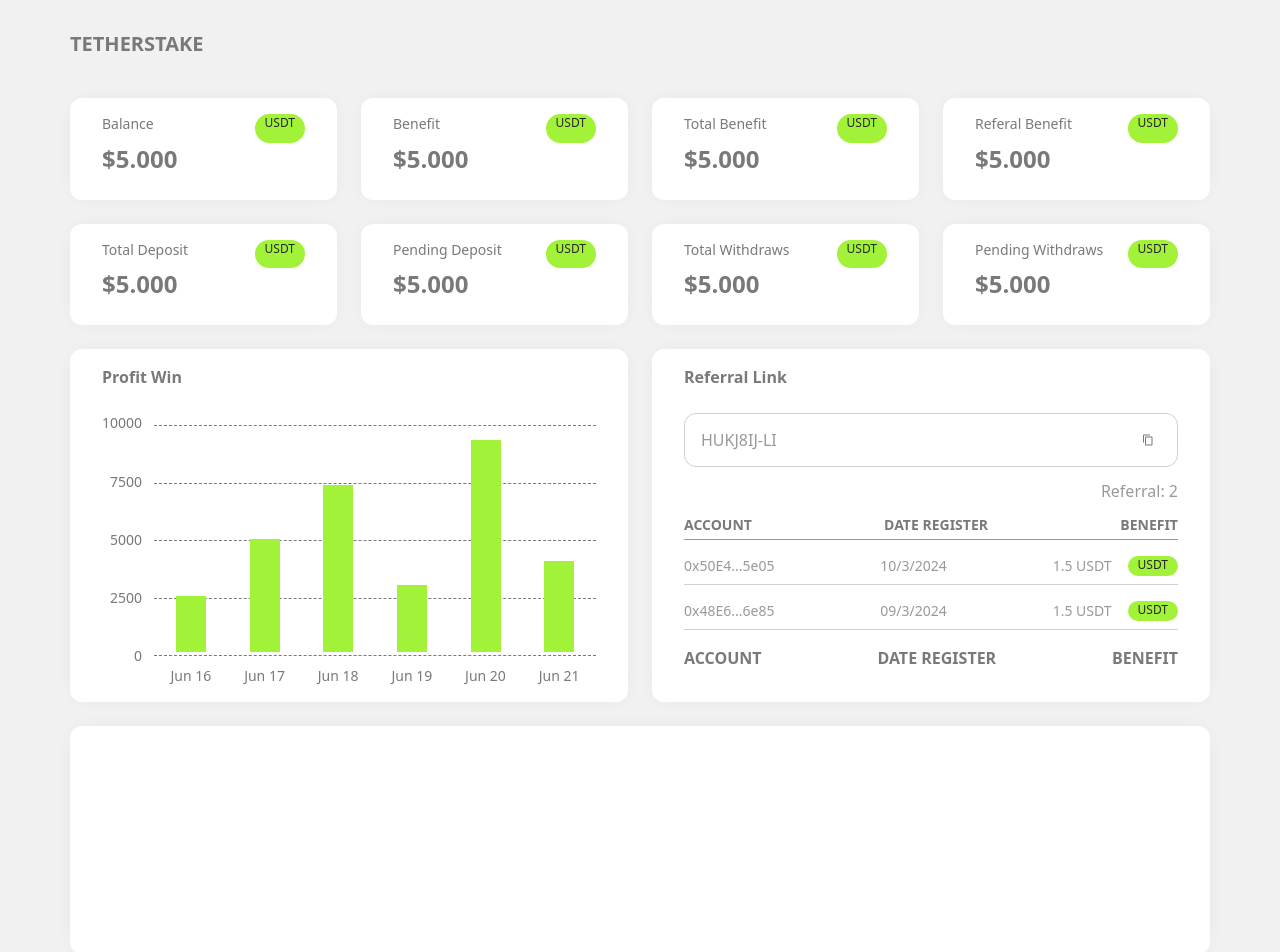
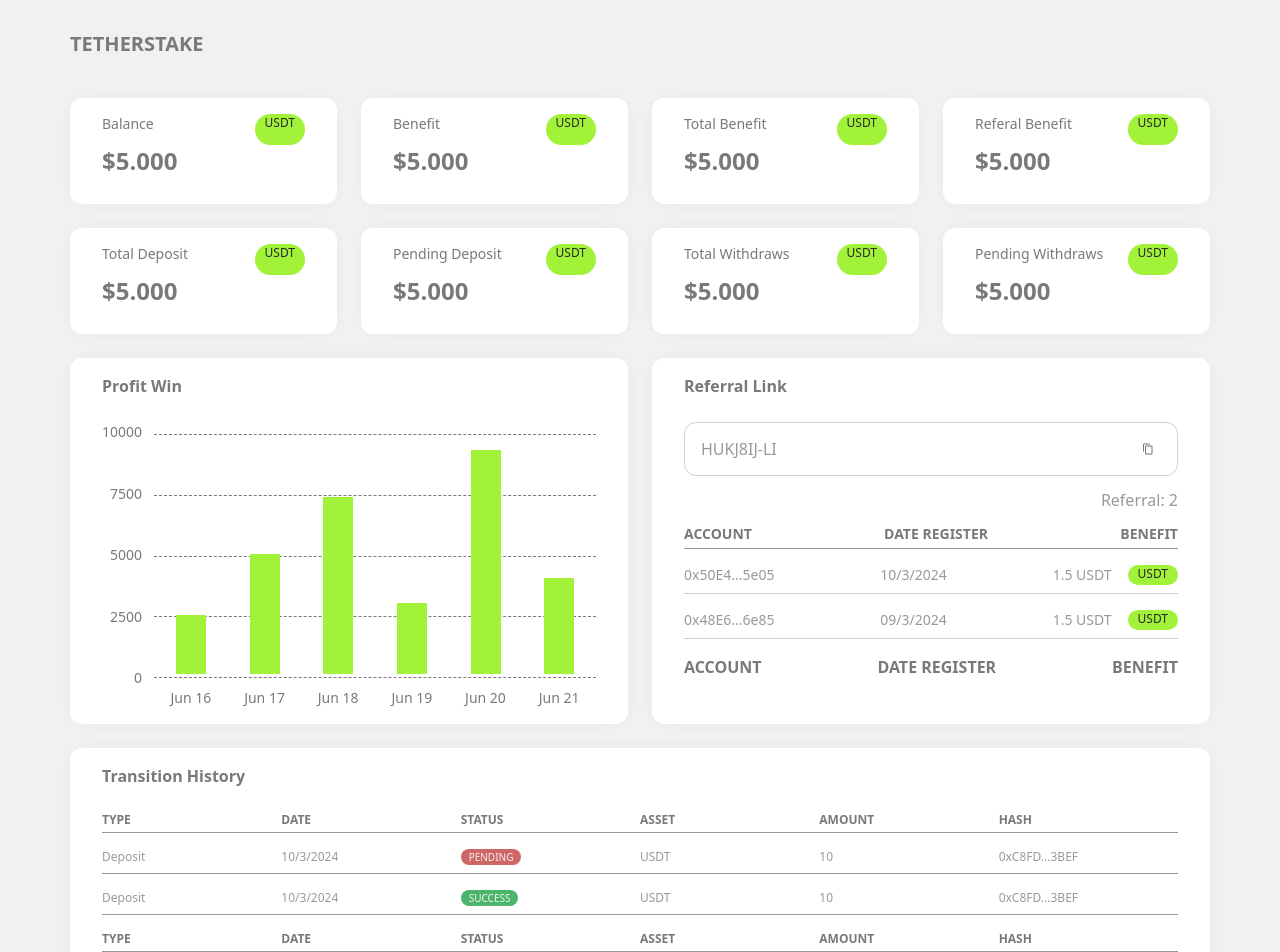
Before and after one commit to kolostring/tetherstake-layout, a React (Vite) app: page / in a window 1280 px wide. Shown: the top 952 px of the page. Built offline with nearby package versions, Linux system fonts and the light colour scheme.

Commit message:
feat: Transition history section

```diff
--- a/src/App.tsx
+++ b/src/App.tsx
@@ -24,6 +24,24 @@ const referralLink = "HUKJ8IJ-LI";
 const referrals = [
   { account: "0x50E4...5e05", date: "10/3/2024", benefit: "1.5 USDT" },
   { account: "0x48E6...6e85", date: "09/3/2024", benefit: "1.5 USDT" },
+];
+const transactionHistory = [
+  {
+    type: "Deposit",
+    date: "10/3/2024",
+    status: "pending",
+    asset: "USDT",
+    amount: "10",
+    hash: "0xC8FD...3BEF",
+  },
+  {
+    type: "Deposit",
+    date: "10/3/2024",
+    status: "success",
+    asset: "USDT",
+    amount: "10",
+    hash: "0xC8FD...3BEF",
+  },
 ];
 
 function App() {
@@ -110,7 +128,51 @@ function App() {
             </div>
           </div>
         </section>
-        <section className="card col-span-4 col-start-1 row-span-2"></section>
+        <section className="card col-span-4 col-start-1 row-span-2">
+          <h1 className="mb-6 text-base font-semibold text-design-gray-dark dark:text-design-gray-light">
+            Transition History
+          </h1>
+          <div className="">
+            <div className="mb-4 grid grid-cols-6 border-b-[1px] border-design-gray pb-1 text-xs font-semibold text-design-gray-dark dark:border-design-gray dark:text-design-gray-light">
+              <h2>TYPE</h2>
+              <h2>DATE</h2>
+              <h2>STATUS</h2>
+              <h2>ASSET</h2>
+              <h2>AMOUNT</h2>
+              <h2>HASH</h2>
+              <span></span>
+            </div>
+
+            {transactionHistory.map((trns) => (
+              <div className="mb-4 grid grid-cols-6 border-b-[1px] border-design-gray pb-2 text-xs text-design-gray">
+                <h3>{trns.type}</h3>
+                <h3>{trns.date}</h3>
+                <div>
+                  <h3
+                    className={`text-design-light w-fit font-medium rounded-full px-2 text-[10px] uppercase ${trns.status === "success" ? "bg-design-success" : "bg-design-pending"}`}
+                  >
+                    {trns.status}
+                  </h3>
+                </div>
+
+                <h3>{trns.asset}</h3>
+                <h3>{trns.amount}</h3>
+                <h3>{trns.hash}</h3>
+                <h3></h3>
+              </div>
+            ))}
+
+            <div className="mb-4 grid grid-cols-6 border-b-[1px] border-design-gray pb-1 text-xs font-semibold text-design-gray-dark dark:border-design-gray dark:text-design-gray-light">
+              <h2>TYPE</h2>
+              <h2>DATE</h2>
+              <h2>STATUS</h2>
+              <h2>ASSET</h2>
+              <h2>AMOUNT</h2>
+              <h2>HASH</h2>
+              <span></span>
+            </div>
+          </div>
+        </section>
       </div>
     </div>
   );
```
